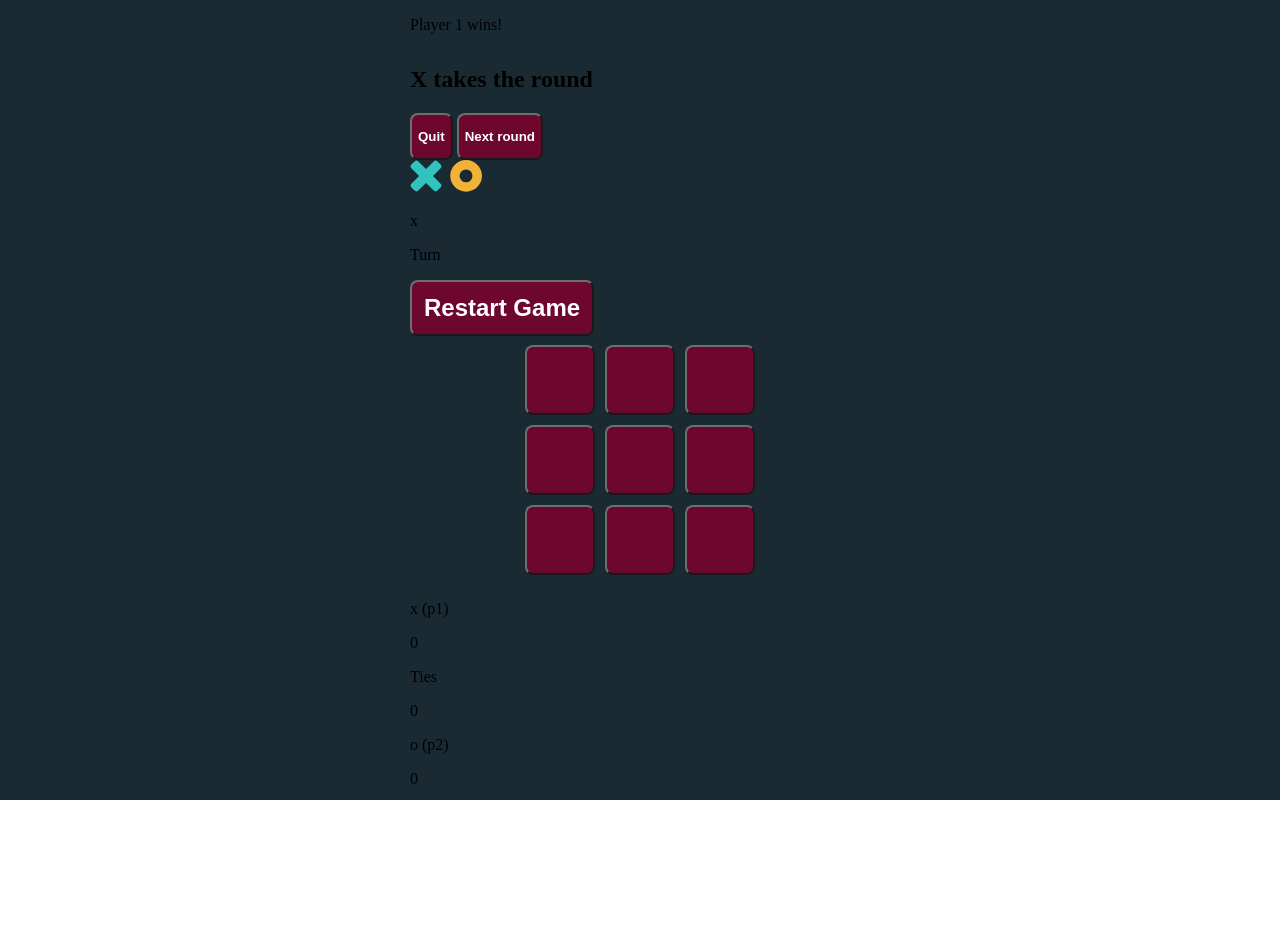
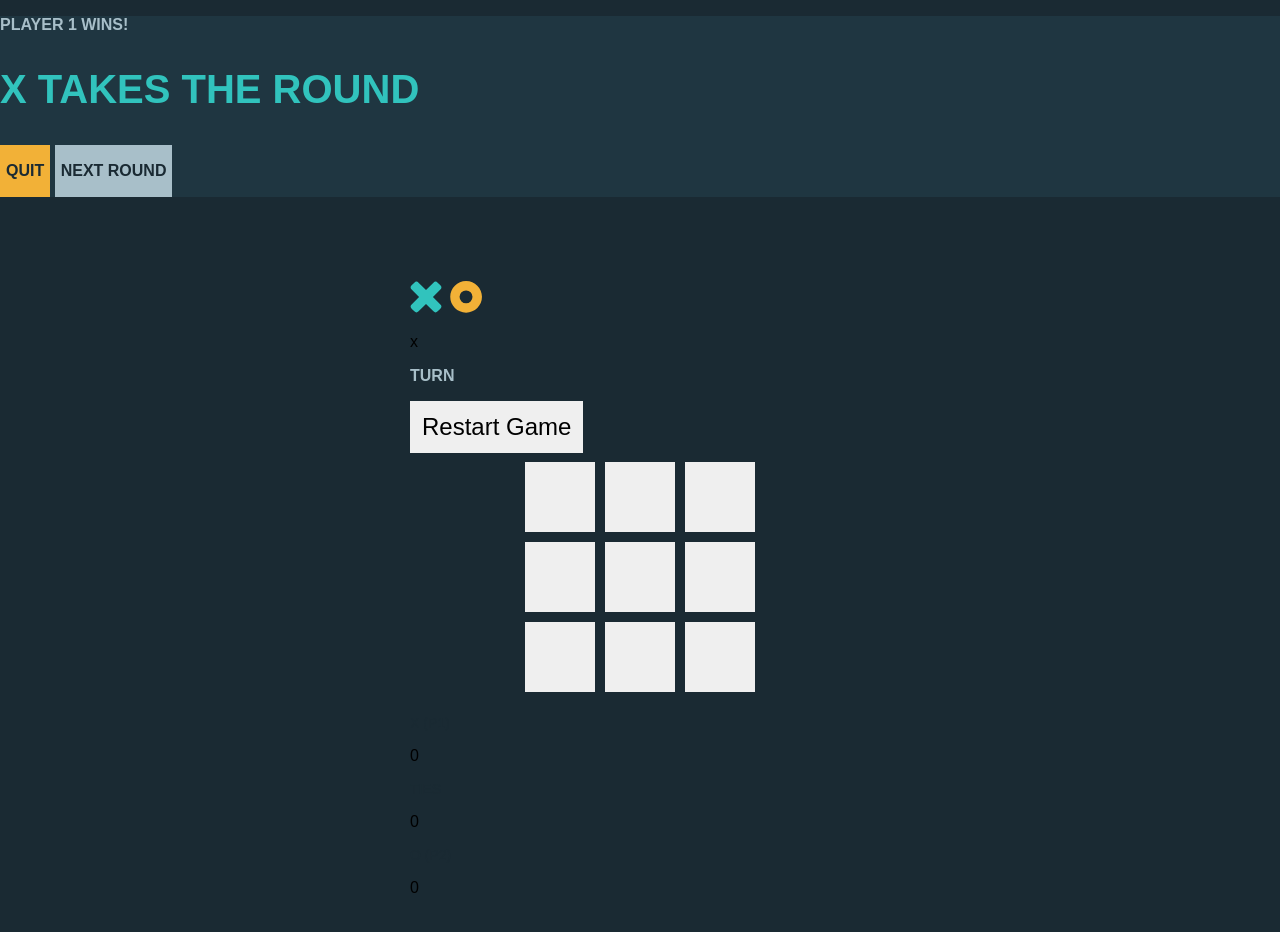
Before and after one commit to DusanR12/tic-tac-toe-app, a plain HTML site: page game-multiplayer.html in a window 1280 px wide. Before the commit the page ends 804 px from the top, so only its background shows below. Drawn offline with Linux system fonts and the light colour scheme.

Commit message:
finishing touches on color and fonts

```diff
--- a/game-multiplayer.html
+++ b/game-multiplayer.html
@@ -9,21 +9,21 @@
     <title>Document</title>
 </head>
 <body>
+    <section class="semi-dark-navy-bg">
+      <p class="heading-xs silver-clr">Player 1 wins!</p>
+      <h1>X takes the round</h1>
+      <div>
+        <button class="button-secondary-1"><p class="heading-xs dark-navy-clr">Quit</p></button>
+        <button class="button-secondary-2"><p class="heading-xs dark-navy-clr">Next round</p></button>
+      </div>
+    </section>
     <div class="container">
-      <section>
-        <p class="heading-xs">Player 1 wins!</p>
-        <h1>X takes the round</h1>
-        <div>
-          <button><p class="heading-xs">Quit</p></button>
-          <button><p class="heading-xs">Next round</p></button>
-        </div>
-      </section>
       <div class="content">
         <div class="nav">
           <img src="/assets/logo.svg" alt="logo">
-          <div class="turn">
-            <p class="turn-text">x</p>
-            <p class="heading-xs">Turn</p>
+          <div class="turn-text">
+            <p class="turn">x</p>
+            <p class="heading-xs silver-clr">Turn</p>
           </div>
           <button id="restart-button">Restart Game</button>
         </div>
@@ -48,16 +48,16 @@
         </table>
         <footer>
           <div>
-            <p>x (p1)</p>
-            <p>0</p>
+            <p class="body-text dark-navy-clr">x (p1)</p>
+            <p class="heading-m">0</p>
           </div>
           <div>
-            <p>Ties</p>
-            <p>0</p>
+            <p class="body-text dark-navy-clr">Ties</p>
+            <p class="heading-m">0</p>
           </div>
           <div>
-            <p>o (p2)</p>
-            <p>0</p>
+            <p class="body-text dark-navy-clr">o (p2)</p>
+            <p class="heading-m">0</p>
           </div>
         </footer>
       </div>
--- a/tic-tac-toe.css
+++ b/tic-tac-toe.css
@@ -13,7 +13,8 @@
     --light-blue-hover: #65e9e4;
     --light-yellow: #f2b137;
     --light-yellow-hover: #ffc860;
-    --dark-navy: #1a2a33;
+    --bg-color: #1a2a33;
+    --dark-navy-button-hover: #3d6176;
     --semi-dark-navy: #1f3641;
     --silver: #a8bfc9;
     --silver-hover: #dbe8ed;
@@ -26,20 +27,18 @@
 
 body {
     margin: 0;
-    font-weight: var(--fw);
+    font-family: var(--ff);
+    background-color: var(--bg-color);
 }
 
-
-.container {
-    display: grid;
-    justify-content: center;
-    align-items: center;
-    height: 100vh;
-    background-color: #1a2a33;
+button {
+    border: none;
 }
 
 h1 {
-    padding-top: 12px;
+    color: var(--light-blue);
+    text-transform: uppercase;
+    font-size: var(--fs-h-l);
 }
 
 h2 {
@@ -51,13 +50,39 @@ table {
     border-spacing: 8px;
 }
 
-button {
-    font-weight: bold;
-    border-radius: 8px;
-    cursor: pointer;
-    background-color: #6e072d;
-    border-color: #6e6e6e;
-    color: white;
+.container {
+    display: grid;
+    justify-content: center;
+    align-items: center;
+    height: 100vh;
+}
+
+.button-x {
+    background-color: inherit;
+}
+
+.button-o {
+    background-color: var(--silver);
+}
+
+.button-primary-1 {
+    display: inline-block;
+    background-color: var(--light-yellow);
+    text-decoration: none;
+}
+
+.button-primary-2 {
+    display: inline-block;
+    background-color: var(--light-blue);
+    text-decoration: none;
+}
+
+.button-secondary-1 {
+    background-color: var(--light-yellow);
+}
+
+.button-secondary-2 {
+    background-color: var(--silver);
 }
 
 .game-square {
@@ -80,3 +105,70 @@ button {
 .content {
     width: 460px;
 }
+
+/* Hover states */
+.button-x:hover {
+    background-color: var(--dark-navy-button-hover);
+    cursor: pointer;
+}
+
+.button-o:hover {
+    background-color: var(--silver-hover);
+    cursor: pointer;
+}
+
+.button-primary-1:hover {
+    background-color: var(--light-yellow-hover);
+    cursor: pointer;
+}
+
+.button-primary-2:hover {
+    background-color: var(--light-blue-hover);
+    cursor: pointer;
+}
+
+.button-secondary-1:hover {
+    background-color: var(--light-yellow-hover);
+    cursor: pointer;
+}
+
+.button-secondary-2:hover {
+    background-color: var(--silver-hover);
+    cursor: pointer;
+}
+
+
+/* Utility classes */
+.semi-dark-navy-bg {
+    background-color: var(--semi-dark-navy);
+}
+
+.dark-navy-bg {
+    background-color: var(--bg-color);
+}
+
+.dark-navy-clr {
+    color: var(--bg-color);
+}
+
+.silver-clr {
+    color: var(--silver);
+}
+
+.body-text {
+    font-size: var(--fs-body);
+    text-transform: uppercase;
+}
+
+.heading-s {
+    font-weight: var(--fw900);
+    font-size: var(--fs-h-s);
+    text-transform: uppercase;
+    color: var(--bg-color);
+}
+
+.heading-xs {
+    font-weight: var(--fw900);
+    font-size: var(--fs-h-xs);
+    text-transform: uppercase;
+}
```
Also changed, not shown: index.html (+9 -9 lines).
